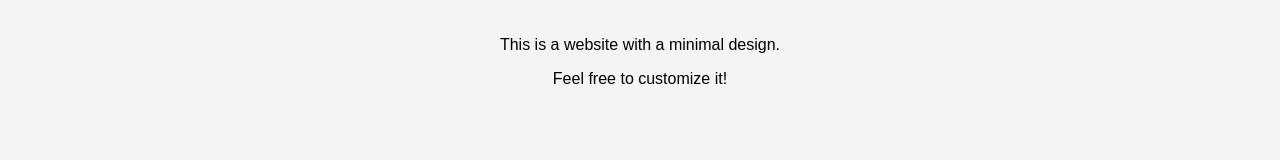
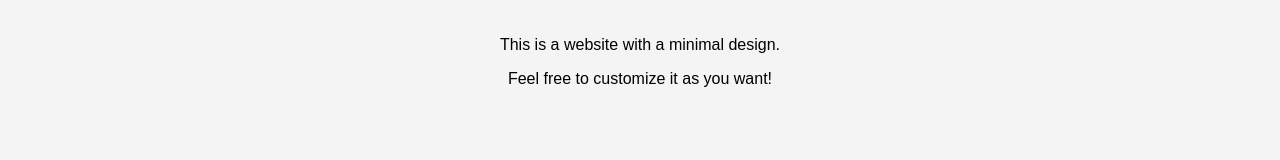
Before and after one commit to MarthaFathy-1/SimpleWebsite, a plain HTML site: page index.html in a window 1280 px wide. Shown: the part 174-334 px from the top of the page. Drawn offline with Linux system fonts and the light colour scheme.

Commit message:
update the index file

```diff
--- a/index.html
+++ b/index.html
@@ -56,7 +56,7 @@
     </nav>
     <main>
         <p>This is a website with a minimal design.</p>
-        <p>Feel free to customize it!</p>
+        <p>Feel free to customize it as you want!</p>
     </main>
     <footer>
         <p>&copy; 2024 Website. All rights reserved.</p>
```
